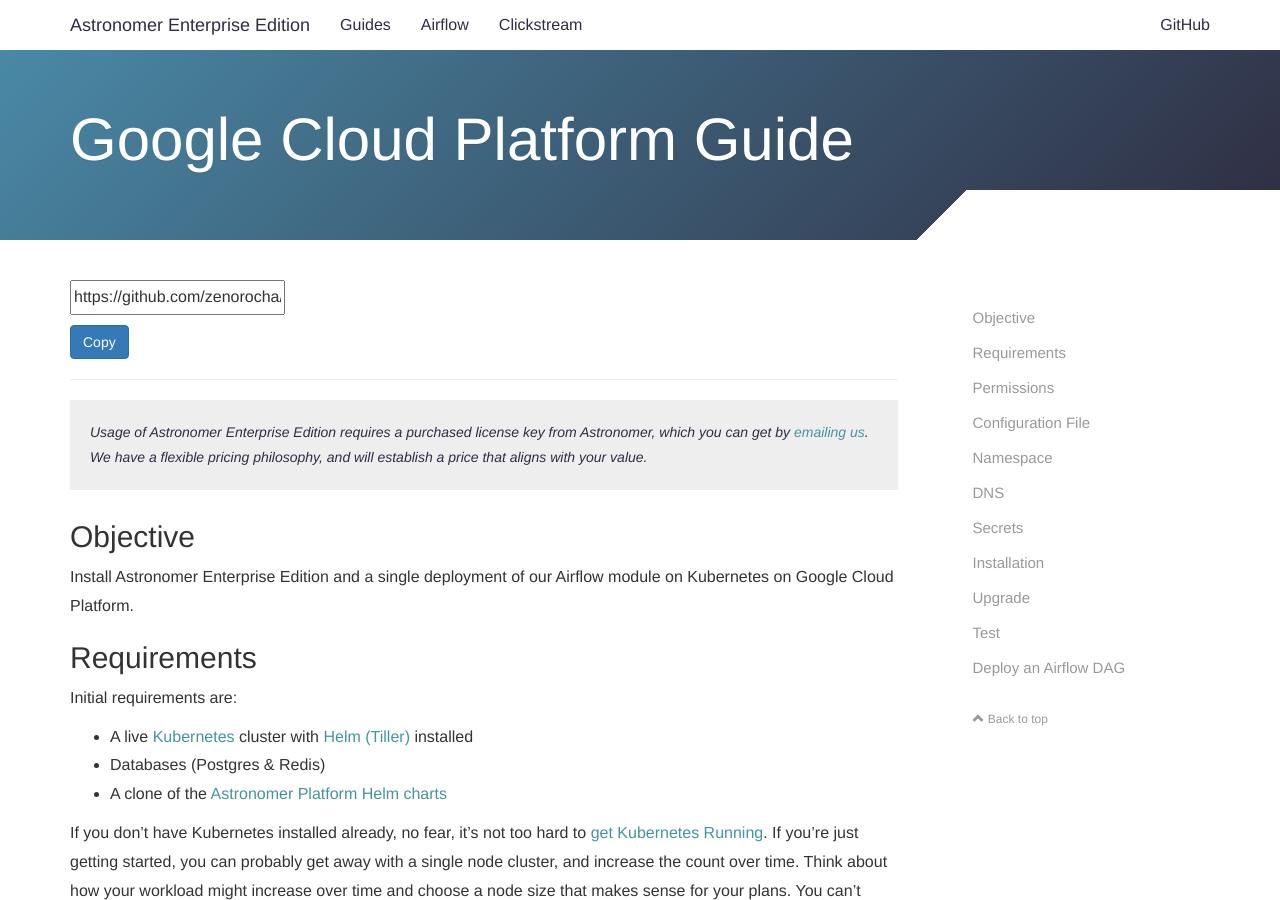
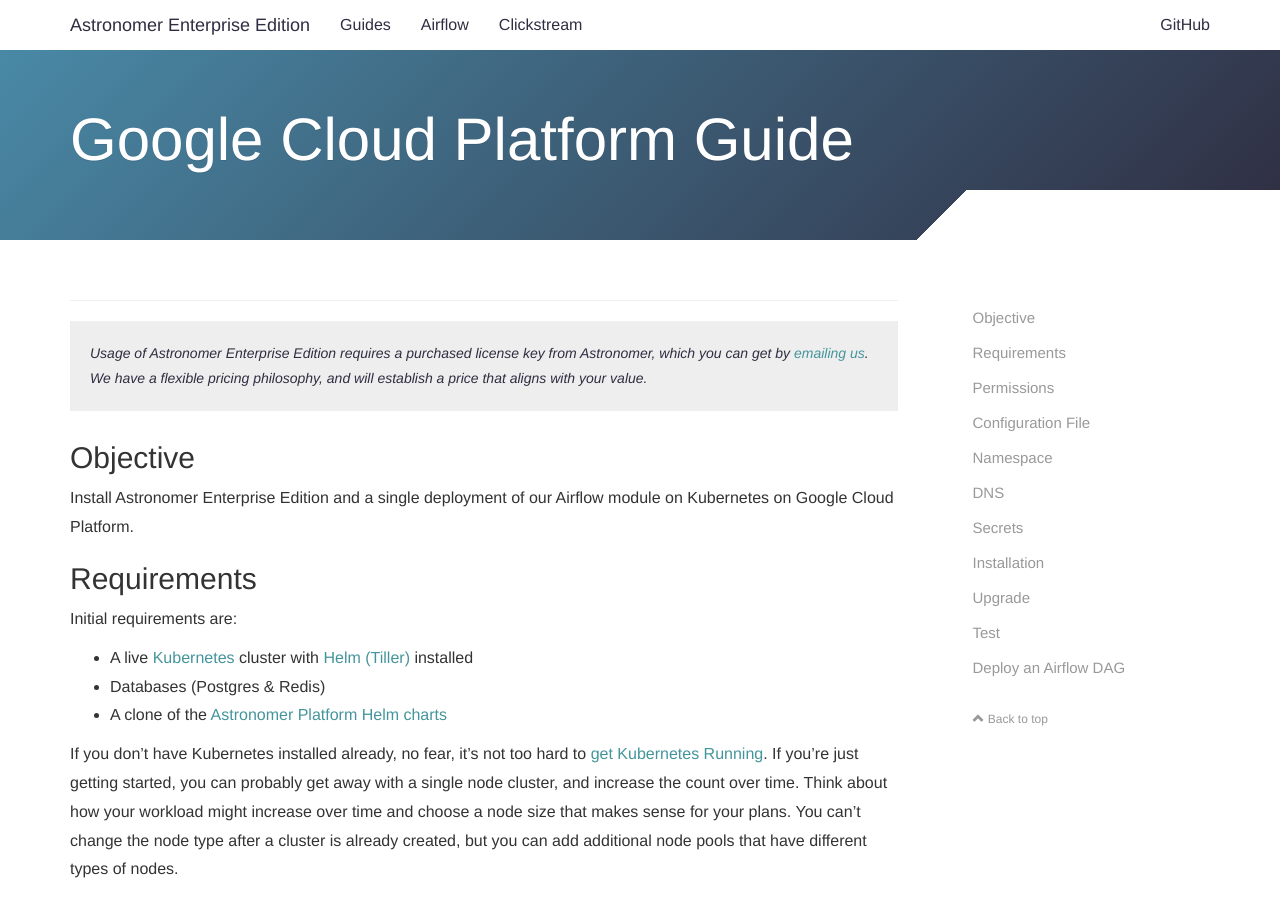
Before and after one commit to skynet/astronomer-ee, a Jekyll site: the page built from docs/pages/guides/google-cloud.md, in a window 1280 px wide and 900 px high. Built offline with Jekyll 4.4.1, drawn with Linux system fonts in a browser that asks for light colours; nearby versions of some CDN libraries; comment, search, counter and statistics services are not loaded.

```diff
--- a/docs/pages/guides/google-cloud.md
+++ b/docs/pages/guides/google-cloud.md
@@ -4,15 +4,6 @@ title: Google Cloud Platform Guide
 permalink: /guides/google-cloud/
 hide: true
 ---
-
-<!-- Target -->
-<input id="foo" value="https://github.com/zenorocha/clipboard.js.git">
-
-<!-- Trigger -->
-<button type="button" class="btn btn-primary" data-clipboard-target="#foo">
-    <!-- <img src="assets/clippy.svg" alt="Copy to clipboard"> -->
-    Copy
-</button>
 
 <script type="text/javascript">
 
```
Also changed, not shown: other parts of docs/pages/guides/google-cloud.md (+0 -6 lines).
